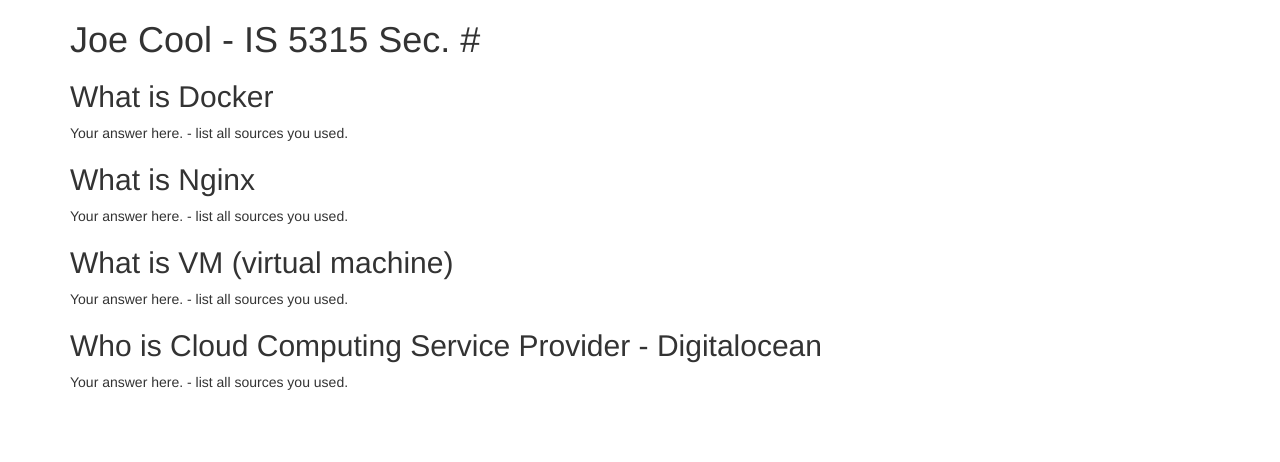
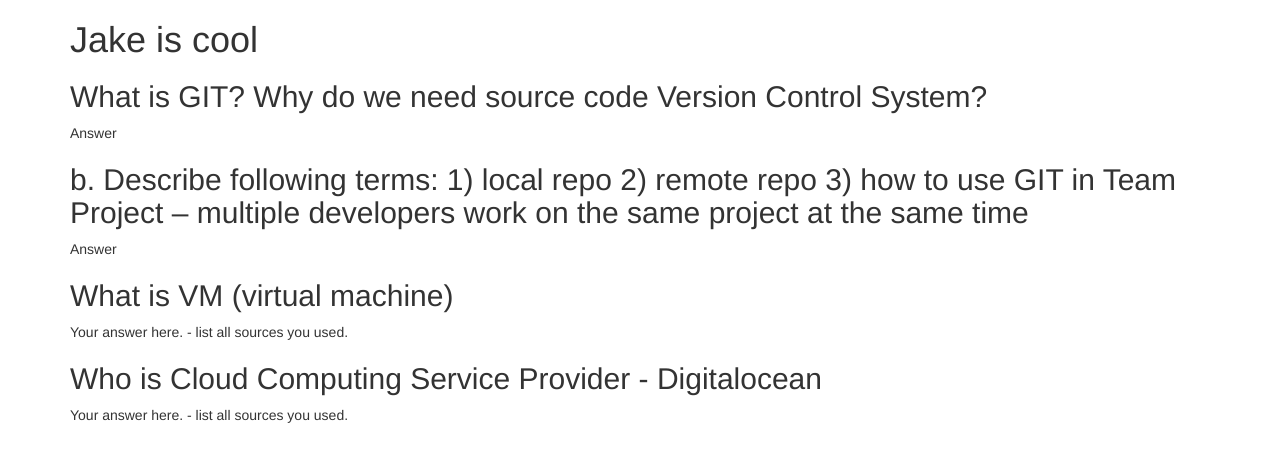
Before and after one commit to jakelley3/5315, a plain HTML site: page index.html in a window 1280 px wide. Drawn offline with nearby package versions, Linux system fonts and the light colour scheme.

Commit message:
hw files

```diff
--- a/index.html
+++ b/index.html
@@ -5,11 +5,11 @@
   </head>
   <body>
     <div class="container">
-      <h1>Joe Cool - IS 5315 Sec. #</h1>
-      <h2>What is Docker</h2>
-      <p>Your answer here. - list all sources you used.</p>
-      <h2>What is Nginx</h2>
-      <p>Your answer here. - list all sources you used.</p>
+      <h1>Jake is cool </h1>
+      <h2>What is GIT? Why do we need source code Version Control System? </h2>
+      <p>Answer</p>
+      <h2>b.  Describe following terms: 1) local repo 2) remote repo 3) how to use GIT in Team Project – multiple developers work on the same project at the same time</h2>
+      <p>Answer </p>
       <h2>What is VM (virtual machine)</h2>
       <p>Your answer here. - list all sources you used.</p>
       <h2>Who is Cloud Computing Service Provider - Digitalocean</h2>
```
